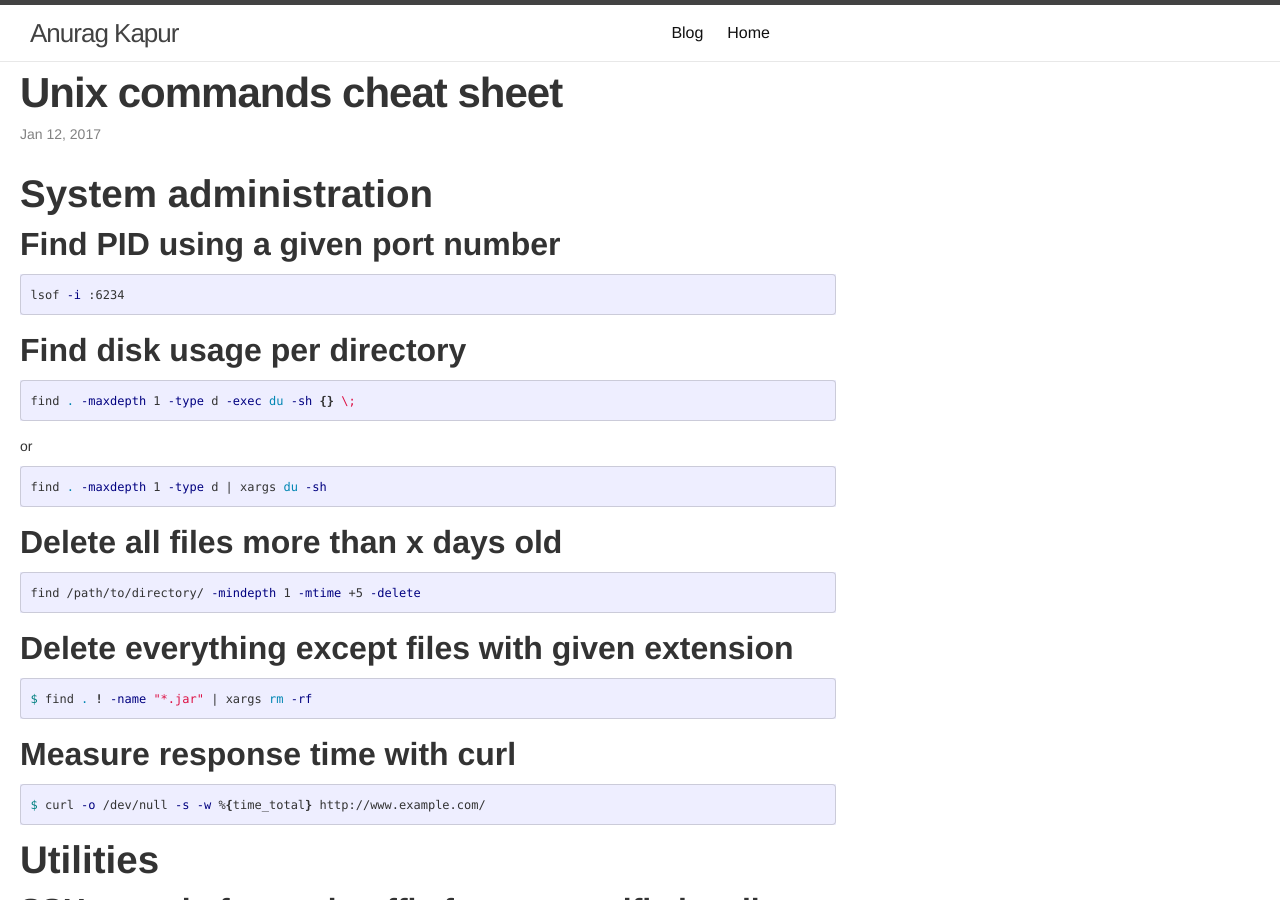
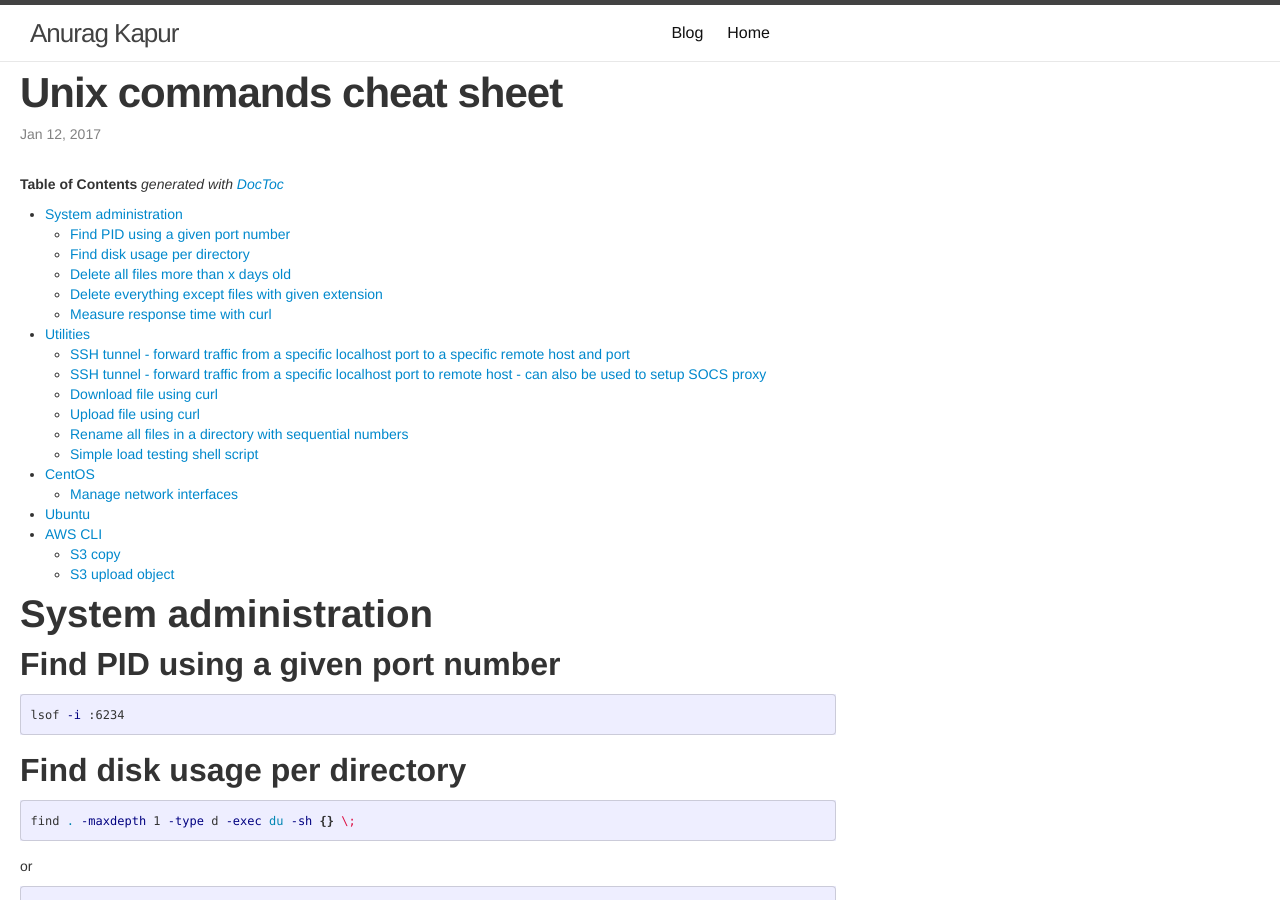
Before and after one commit to anuragkapur/anuragkapur.github.io, a Jekyll site: the page built from blog/cheat-sheets/_posts/2017-01-12-unix-commands.md, in a window 1280 px wide and 900 px high. Built offline with Jekyll 4.4.1, drawn with Linux system fonts in a browser that asks for light colours; comment, search, counter and statistics services are not loaded; some of the changed text lies outside the part shown.

Commit message:
Add S3 commands

````diff
--- a/blog/cheat-sheets/_posts/2017-01-12-unix-commands.md
+++ b/blog/cheat-sheets/_posts/2017-01-12-unix-commands.md
@@ -5,6 +5,32 @@
 date:   2017-01-12 10:37:00 +0000
 categories: cheat-sheets
 ---
+
+<!-- START doctoc generated TOC please keep comment here to allow auto update -->
+<!-- DON'T EDIT THIS SECTION, INSTEAD RE-RUN doctoc TO UPDATE -->
+**Table of Contents**  *generated with [DocToc](https://github.com/thlorenz/doctoc)*
+
+- [System administration](#system-administration)
+  - [Find PID using a given port number](#find-pid-using-a-given-port-number)
+  - [Find disk usage per directory](#find-disk-usage-per-directory)
+  - [Delete all files more than x days old](#delete-all-files-more-than-x-days-old)
+  - [Delete everything except files with given extension](#delete-everything-except-files-with-given-extension)
+  - [Measure response time with curl](#measure-response-time-with-curl)
+- [Utilities](#utilities)
+  - [SSH tunnel - forward traffic from a specific localhost port to a specific remote host and port](#ssh-tunnel---forward-traffic-from-a-specific-localhost-port-to-a-specific-remote-host-and-port)
+  - [SSH tunnel - forward traffic from a specific localhost port to remote host - can also be used to setup SOCS proxy](#ssh-tunnel---forward-traffic-from-a-specific-localhost-port-to-remote-host---can-also-be-used-to-setup-socs-proxy)
+  - [Download file using curl](#download-file-using-curl)
+  - [Upload file using curl](#upload-file-using-curl)
+  - [Rename all files in a directory with sequential numbers](#rename-all-files-in-a-directory-with-sequential-numbers)
+  - [Simple load testing shell script](#simple-load-testing-shell-script)
+- [CentOS](#centos)
+  - [Manage network interfaces](#manage-network-interfaces)
+- [Ubuntu](#ubuntu)
+- [AWS CLI](#aws-cli)
+  - [S3 copy](#s3-copy)
+  - [S3 upload object](#s3-upload-object)
+
+<!-- END doctoc generated TOC please keep comment here to allow auto update -->
 
 # System administration
 ## Find PID using a given port number
@@ -98,7 +124,12 @@
 ```
 
 # AWS CLI
-## S3 copy
+## S3 copy/download
 ```shell
 aws s3 cp s3://<bucket-name>/<path-to-file> /tmp/. --region=eu-central-1
 ```
+
+## S3 upload object
+```shell
+ aws s3 cp /Users/anuragkapur/Desktop/hello-world.txt s3://<bucket-name>/ --profile <cli-credentials-profile-name>
+ ```
````
